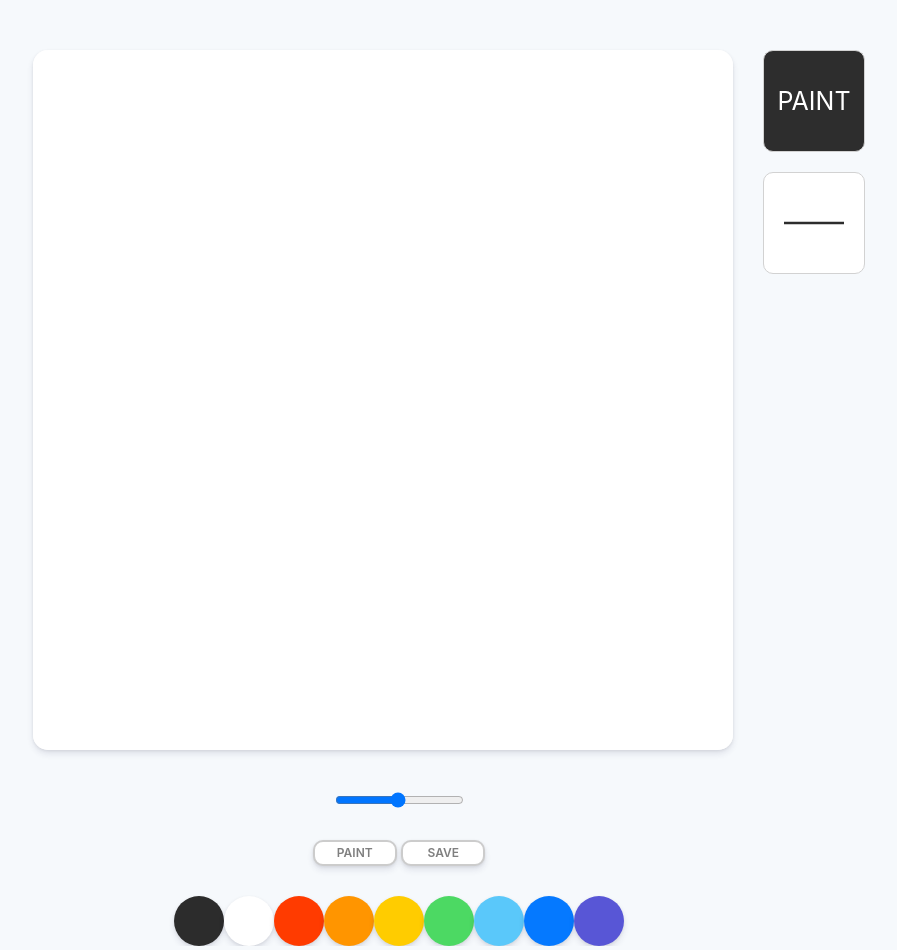
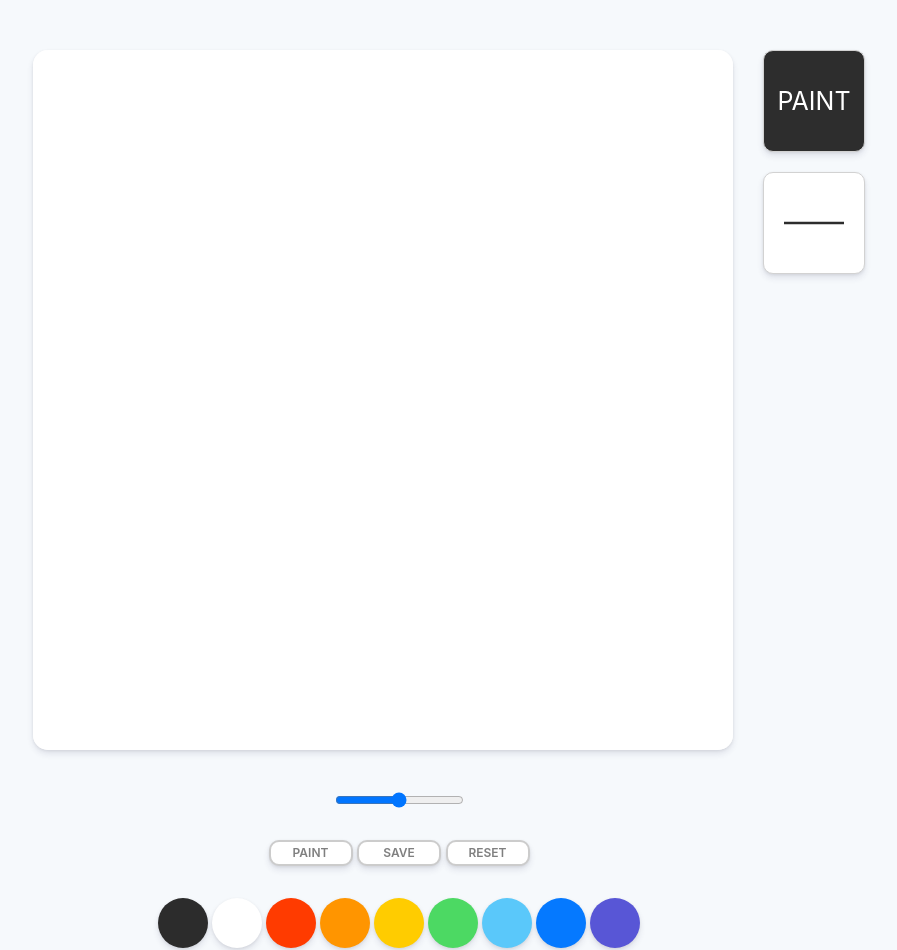
Before and after one commit to Taezzang/vanila.js-draw, a plain HTML site: page index.html in a window 1280 px wide. Shown: the whole page, without its empty margins (241-1138 px from the left). Drawn offline with Linux system fonts and the light colour scheme.

Commit message:
디자인 변경, 선 굵기 리밋 변경, 캔버스 초기화 버튼 추가

```diff
--- a/app.js
+++ b/app.js
@@ -4,6 +4,8 @@ const colors = document.getElementsByClassName("jsColor");
 const range = document.getElementById("jsRange");
 const mode = document.getElementById("jsMode");
 const saveBtn = document.getElementById("jsSave");
+const resetBtn = document.getElementById("jsReset");
+
 const color_status = document.getElementById("color__status");
 const line_canvas = document.getElementById("line__canvas");
 const line_ctx = line_canvas.getContext("2d");
@@ -119,6 +121,11 @@ function handleSaveClick(event) {
     link.click();
 }
 
+function handleResetClick(event) {
+    ctx.fillStyle = "white";
+    ctx.fillRect(0, 0, canvas.width, canvas.height);
+}
+
 if(canvas) {
     canvas.addEventListener("mousemove", onMouseMove);
     canvas.addEventListener("mousedown", startPainting);
@@ -147,3 +154,7 @@ if(mode) {
 if(saveBtn) {
     saveBtn.addEventListener("click", handleSaveClick);
 }
+
+if(resetBtn) {
+    resetBtn.addEventListener("click", handleResetClick);
+}
--- a/index.html
+++ b/index.html
@@ -17,11 +17,12 @@
     </div>
         <div class="controls">
             <div class="controls__range">
-                <input type="range"  id="jsRange" min="0.1" max="5.0" value="2.5" step="0.1" />
+                <input type="range"  id="jsRange" min="0.5" max="6.5" value="3.5" step="0.1" />
             </div>
             <div class="controls__btns">
                 <button id="jsMode">Paint</button>
                 <button id="jsSave">Save</button>
+                <button id="jsReset">Reset</button>
             </div>
             <div class="controls__colors" id="jsColors">
                 <div class="controls__color jsColor" style="background-color: #2C2C2C;"></div>
--- a/style.css
+++ b/style.css
@@ -57,9 +57,17 @@ body {
 .controls__colors .controls__color {
   width: 50px;
   height: 50px;
-  border-radius: 25px;
+  border-radius: 50%;
   cursor: pointer;
+  margin: 2px;
   box-shadow: 0 4px 6px rgba(50, 50, 93, 0.11), 0 1px 3px rgba(0, 0, 0, 0.08);
+  transition: all .4s;
+}
+
+.controls__color:hover {
+  width: 60px;
+  height: 60px;
+  transition: all .4s;
 }
 
 .controls .controls__range {
@@ -88,6 +96,7 @@ body {
   font-size: 25px;
   line-height: 100px;
   text-align: center;
+  box-shadow: 0 4px 6px rgba(50, 50, 93, 0.11), 0 1px 3px rgba(0, 0, 0, 0.08);
 }
 
 .line__status {
@@ -96,4 +105,5 @@ body {
   border: 1px solid #d2d2d2;
   border-radius: 10px;
   background-color: white;
+  box-shadow: 0 4px 6px rgba(50, 50, 93, 0.11), 0 1px 3px rgba(0, 0, 0, 0.08);
 }
```
